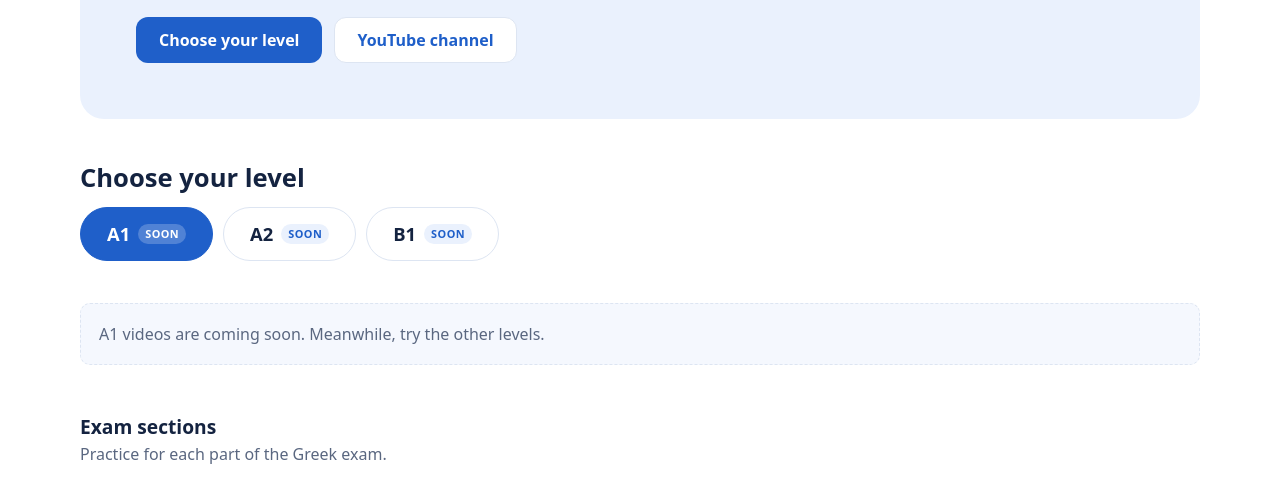
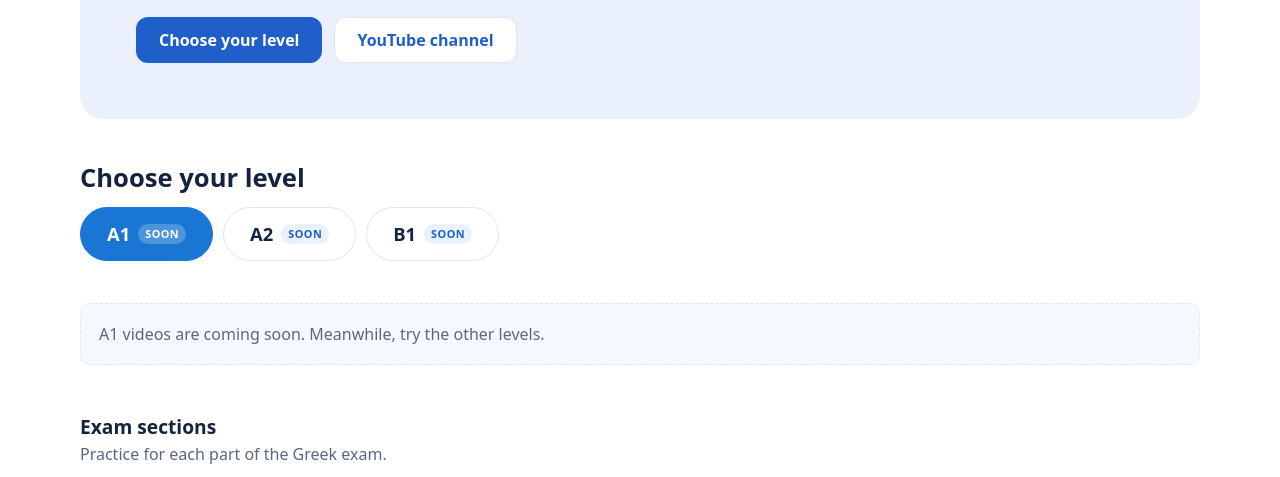
Before and after one commit to buninvik-cy/Elakoo, an Astro site: page / in a window 1280 px wide. Shown: the part 283-760 px from the top of the page. Built offline with nearby package versions, Linux system fonts and the light colour scheme; Astro itself is replaced by a stand-in of ours.

Commit message:
Level colours: A levels blue, B levels red; whole level UI in its colour
Co-Authored-By: Claude Opus 5.5 <noreply@anthropic.com>
Claude-Session: https://claude.ai/code/session_01W4qN8obkWdDhzzwc8AaMab

```diff
--- a/config/elakoo.config.json
+++ b/config/elakoo.config.json
@@ -17,7 +17,7 @@
     {
       "slug": "a1",
       "label": "A1",
-      "color": null,
+      "color": "#1976d2",
       "playlists": [
         {
           "slug": "speaking-part-1",
--- a/src/pages/[level]/[section]/index.astro
+++ b/src/pages/[level]/[section]/index.astro
@@ -19,7 +19,7 @@ const PAGE = 12;
 const siblings = ALL_SECTIONS.filter((x) => x.level === s.level);
 ---
 <Base title={`${s.levelLabel} · ${s.sectionLabel}`} description={`${s.description} Free Greek ${s.levelLabel} exam videos and Shorts.`}>
-  <div class="container">
+  <div class="container" data-lv={s.level}>
     <nav class="breadcrumb" aria-label="Breadcrumb">
       <a href="/">Home</a> <span aria-hidden="true">/</span>
       <a href={`/?level=${s.level}#levels`}>{s.levelLabel}</a> <span aria-hidden="true">/</span>
--- a/src/pages/index.astro
+++ b/src/pages/index.astro
@@ -44,7 +44,7 @@ const latestVideos = latest('video', 6);
       </div>
 
       {levels.map((l) => (
-        <div class="level-panel" id={`panel-${l.slug}`} role="tabpanel" aria-labelledby={`tab-${l.slug}`} data-level-panel={l.slug}>
+        <div class="level-panel" data-lv={l.slug} id={`panel-${l.slug}`} role="tabpanel" aria-labelledby={`tab-${l.slug}`} data-level-panel={l.slug}>
           <h3 class="sr-only">Level {l.label}</h3>
           {!l.live && <p class="empty">{l.label} videos are coming soon. Meanwhile, try the other levels.</p>}
 
--- a/src/styles/global.css
+++ b/src/styles/global.css
@@ -249,3 +249,15 @@ select:focus, input:focus, textarea:focus { border-color: var(--blue); outline:
 .lv-badge { display: inline-block; background: var(--lv-c); color: #fff; border-radius: 12px; padding: 0 .35em; }
 .chips .chip.on { background: var(--lv-c); border-color: var(--lv-c); }
 .tag[data-lv] { color: var(--lv-c); background: color-mix(in srgb, var(--lv-c) 12%, #fff); }
+
+/* Everything inside a level uses that level's single colour. */
+[data-lv] .btn-primary { background: var(--lv-c); }
+[data-lv] .btn-primary:hover { background: color-mix(in srgb, var(--lv-c) 82%, #000); }
+[data-lv] .btn-ghost { color: var(--lv-c); }
+[data-lv] .btn-ghost:hover, [data-lv] .arrow:hover { border-color: var(--lv-c); }
+[data-lv] .play-icon, [data-lv] .arrow { color: var(--lv-c); }
+[data-lv] .play-big { background: var(--lv-c); }
+[data-lv] .block-head a, [data-lv] .breadcrumb a:hover { color: var(--lv-c); }
+[data-lv] .card-link:hover .card-title, [data-lv] .pl-title a:hover { color: var(--lv-c); }
+[data-lv] .card.is-selected .thumb { outline-color: var(--lv-c); }
+[data-lv] .player { background: color-mix(in srgb, var(--lv-c) 5%, #fff); }
```
